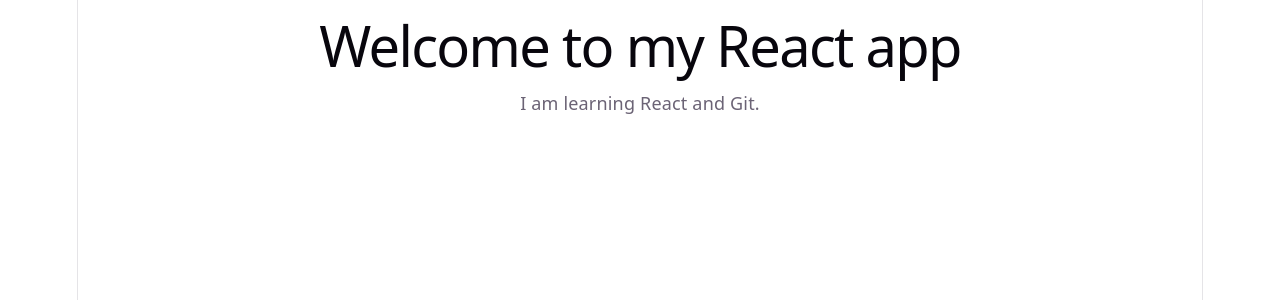
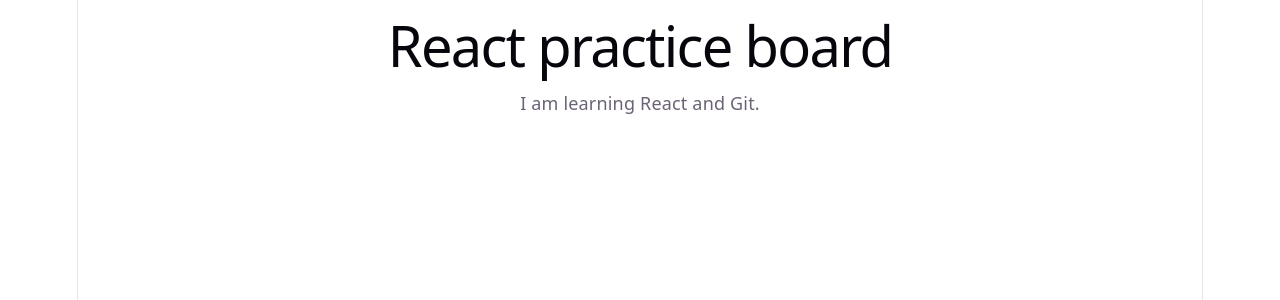
Before and after one commit to seerat1079/react-practice, a React (Vite) app: page / in a window 1280 px wide. Shown: the top 300 px of the page. Built offline with nearby package versions, Linux system fonts and the light colour scheme.

Commit message:
Update main heading

```diff
--- a/src/App.jsx
+++ b/src/App.jsx
@@ -1,7 +1,7 @@
 function App() {
   return (
     <div>
-      <h1>Welcome to my React app</h1>
+      <h1>React practice board</h1>
       <p>I am learning React and Git.</p>
     </div>
   );
```
